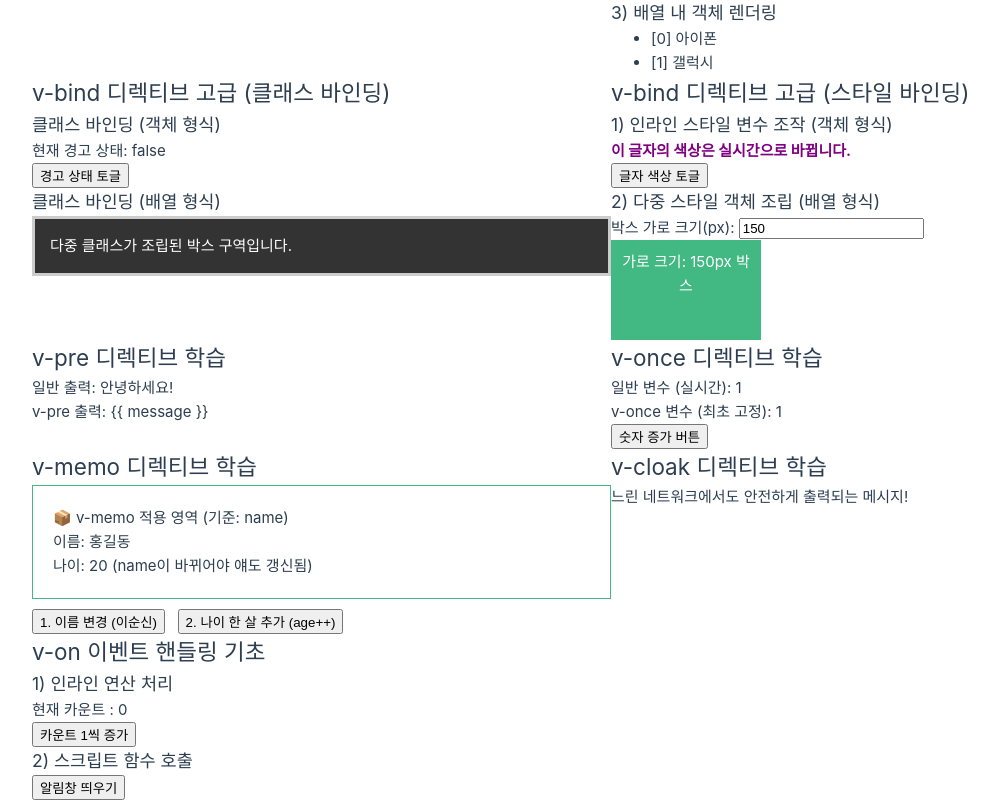
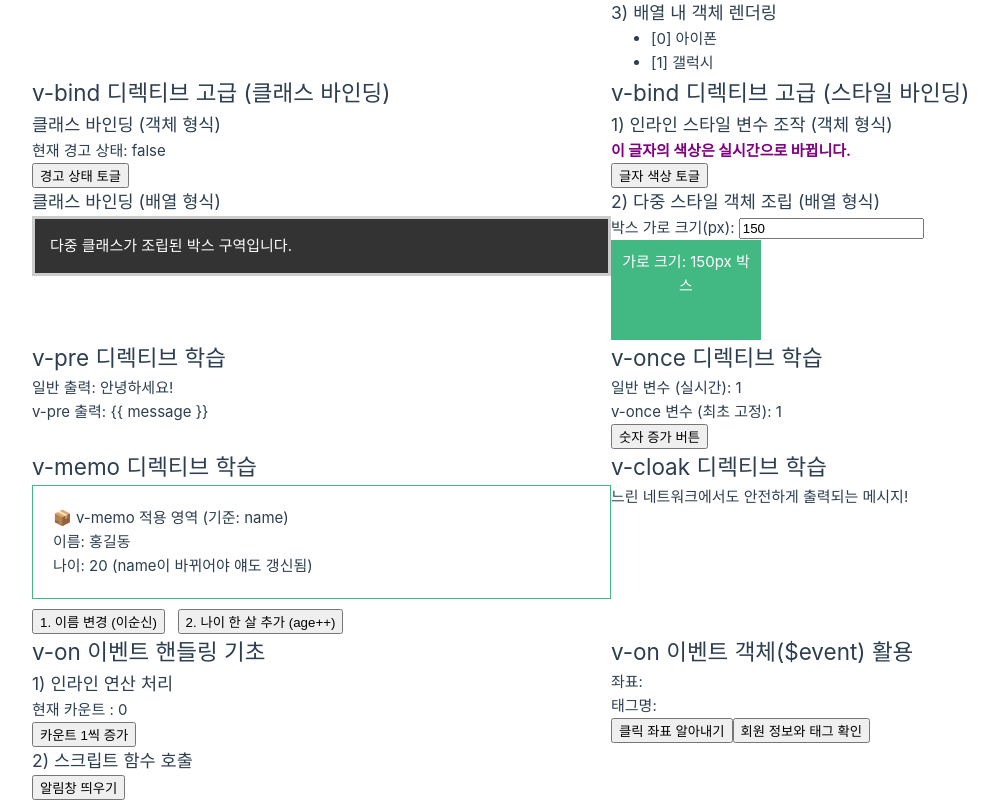
Before and after one commit to rntqkdl/skala-vue, a Vue app: page / in a window 1280 px wide. Shown: the part 1059-1859 px from the top of the page, without its empty margins (29-1027 px from the left). Built offline with nearby package versions, Linux system fonts and the light colour scheme.

Commit message:
vue-Event-Object

```diff
--- a/src/App.vue
+++ b/src/App.vue
@@ -15,6 +15,7 @@ import SampleVonce from './components/practices/SampleVonce.vue'
 import SampleVmemo from './components/practices/SampleVmemo.vue'
 import SampleVcloak from './components/practices/SampleVcloak.vue'
 import VueonEventHandler from './components/practices/VueonEventHandler.vue'
+import VueEventObject from './components/practices/VueEventObject.vue'
 </script>
 
 <template>
@@ -35,4 +36,5 @@ import VueonEventHandler from './components/practices/VueonEventHandler.vue'
   <SampleVmemo />
   <SampleVcloak />
   <VueonEventHandler />
+  <VueEventObject />
 </template>
--- a/src/components/practices/VueEventObject.vue
+++ b/src/components/practices/VueEventObject.vue
@@ -0,0 +1,22 @@
+<script setup>
+import { ref } from 'vue'
+
+const position = ref('')
+const tagName = ref('')
+const getOnlyEvent = (e) => {
+  position.value = `좌표: X=${e.clientX}, Y=${e.clientY}`
+}
+const getWithParam = (name, e) => {
+  tagName.value = `태그명: ${name} / 클릭된 태그: ${e.target.tagName}`
+}
+</script>
+
+<template>
+  <div class="practice-section">
+    <h2>v-on 이벤트 객체($event) 활용</h2>
+    <p>좌표: {{ position }}</p>
+    <p>태그명: {{ tagName }}</p>
+    <button @click="getOnlyEvent">클릭 좌표 알아내기</button>
+    <button @click="getWithParam('회원A', $event)">회원 정보와 태그 확인</button>
+  </div>
+</template>
```
